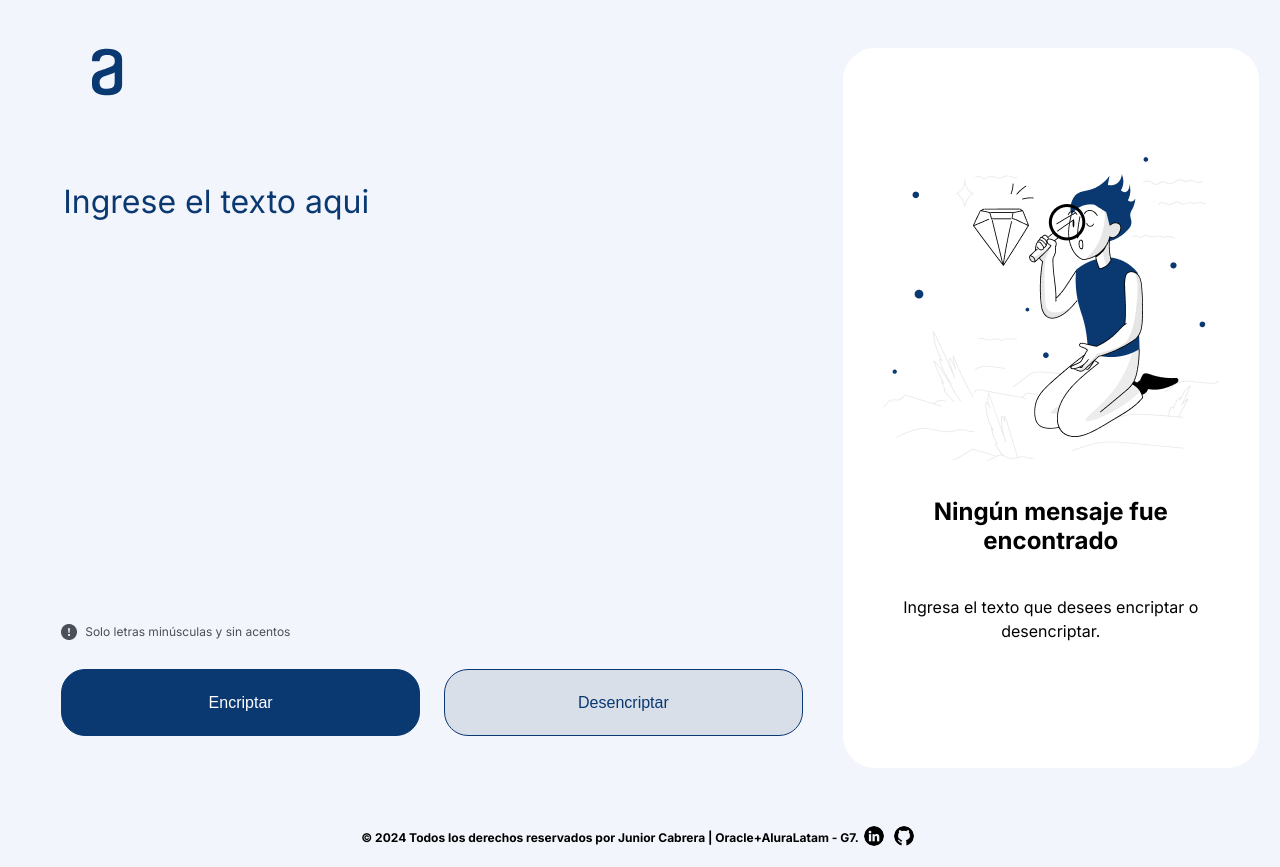
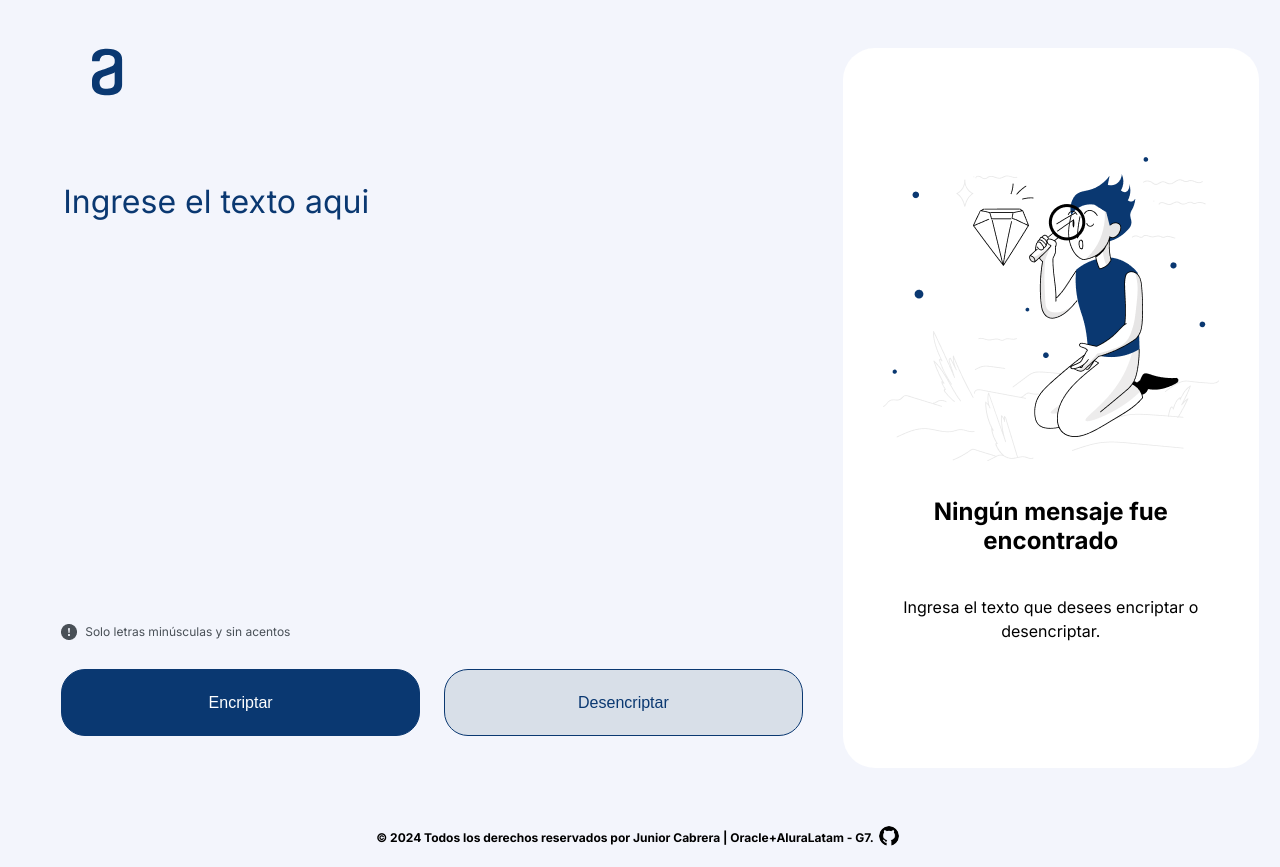
Before and after one commit to jcabrerav/Encriptador-G7, a plain HTML site: page index.html in a window 1280 px wide. Shown: the top 867 px of the page. Drawn offline with Linux system fonts and the light colour scheme.

```diff
--- a/index.html
+++ b/index.html
@@ -57,7 +57,6 @@
     </main>
     <footer class="pie-pagina">
         <p>© 2024 Todos los derechos reservados por Junior Cabrera | Oracle+AluraLatam - G7. </p>
-        <a href="https://www.linkedin.com/in/jcabrerav/" target="_blank" rel="noopener noreferrer"><img src="./assets/img/linkedin.png" class="pgn" alt="icono Linkedin"></a>
         <a href="https://github.com/jcabrerav/" target="_blank" rel="noopener noreferrer"><img src="./assets/img/github.png" class="pgn" alt="icono GitHub"></a>
     </footer>
 </body>
```
Also changed, not shown: 1 other file.
